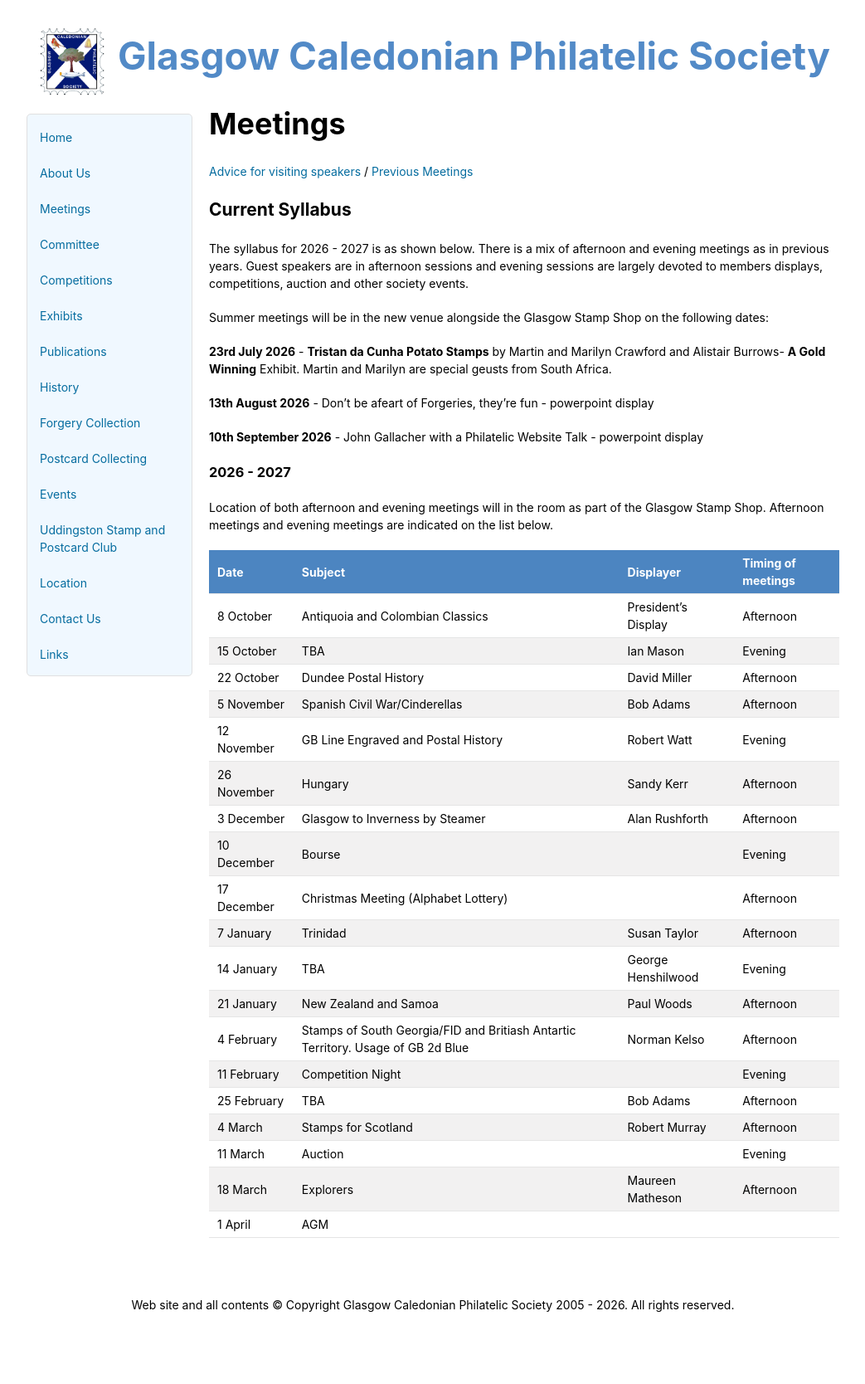
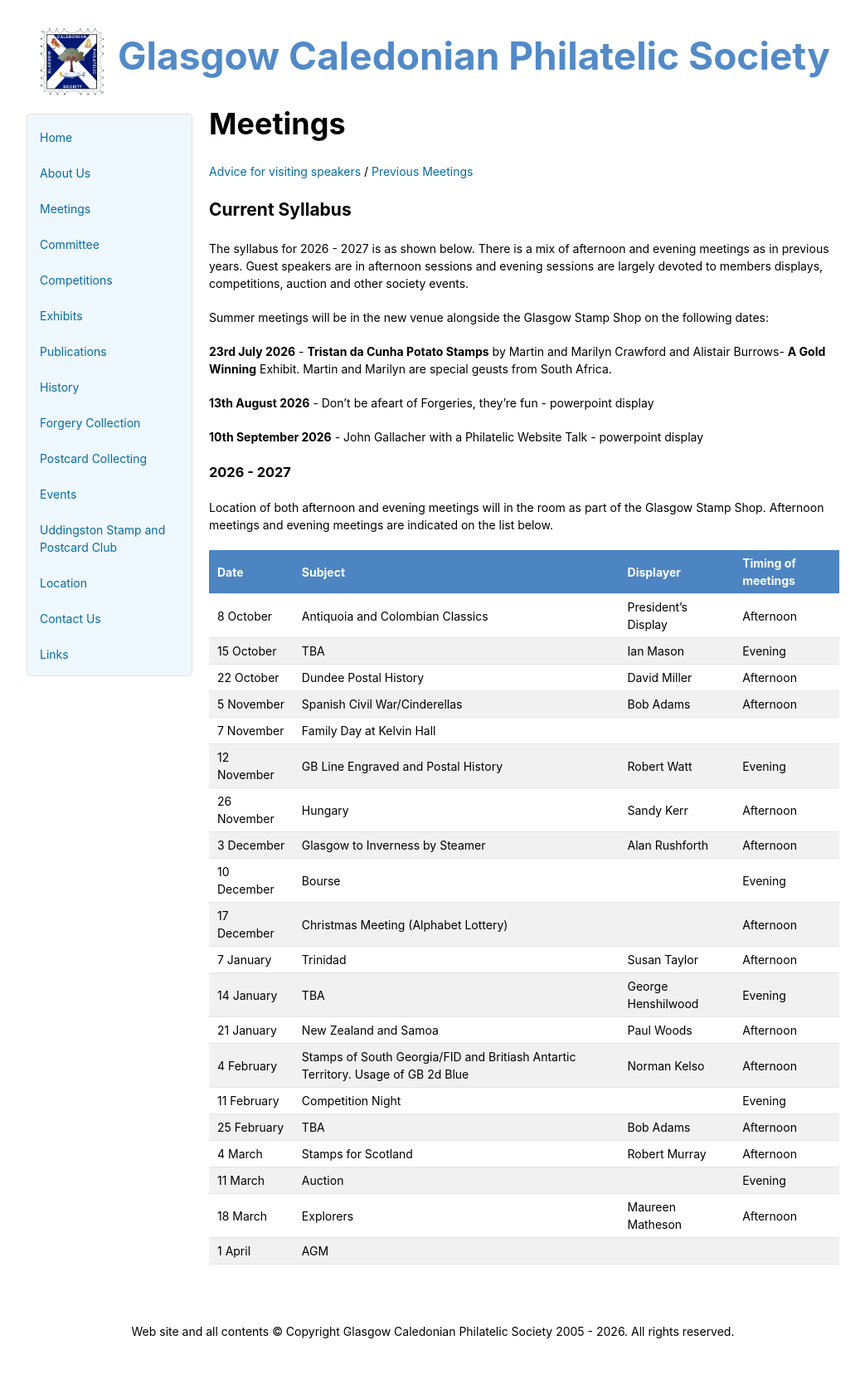
Before and after one commit to astalker/caledonian-stamps, a Jekyll site: the page built from meetings.md, in a window 1280 px wide. Shown: the whole page at 83% size, without its empty margins (118-1161 px from the left). Built offline with Jekyll 4.4.1, drawn with Linux system fonts in a browser that asks for light colours; our own code applies the rules of GitHub Pages for plain Markdown files; before the commit the page ends 1636 px from its top, so only the background shows below that.

Commit message:
Add Family Day event on 7 November

```diff
--- a/meetings.md
+++ b/meetings.md
@@ -24,6 +24,7 @@ Date  | Subject | Displayer | Timing of meetings |
 15 October | TBA | Ian Mason | Evening
 22 October | Dundee Postal History | David Miller |Afternoon
 5 November | Spanish Civil War/Cinderellas | Bob Adams | Afternoon
+7 November | Family Day at Kelvin Hall
 12 November | GB Line Engraved and Postal History | Robert Watt | Evening
 26 November | Hungary | Sandy Kerr | Afternoon
 3 December | Glasgow to Inverness by Steamer | Alan Rushforth | Afternoon
```
